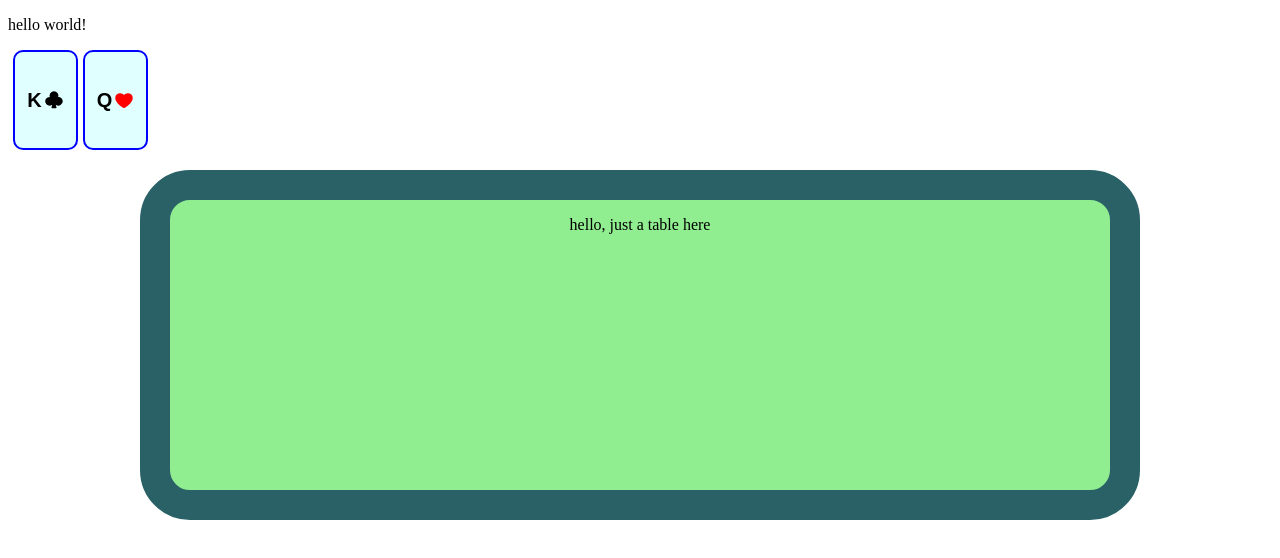
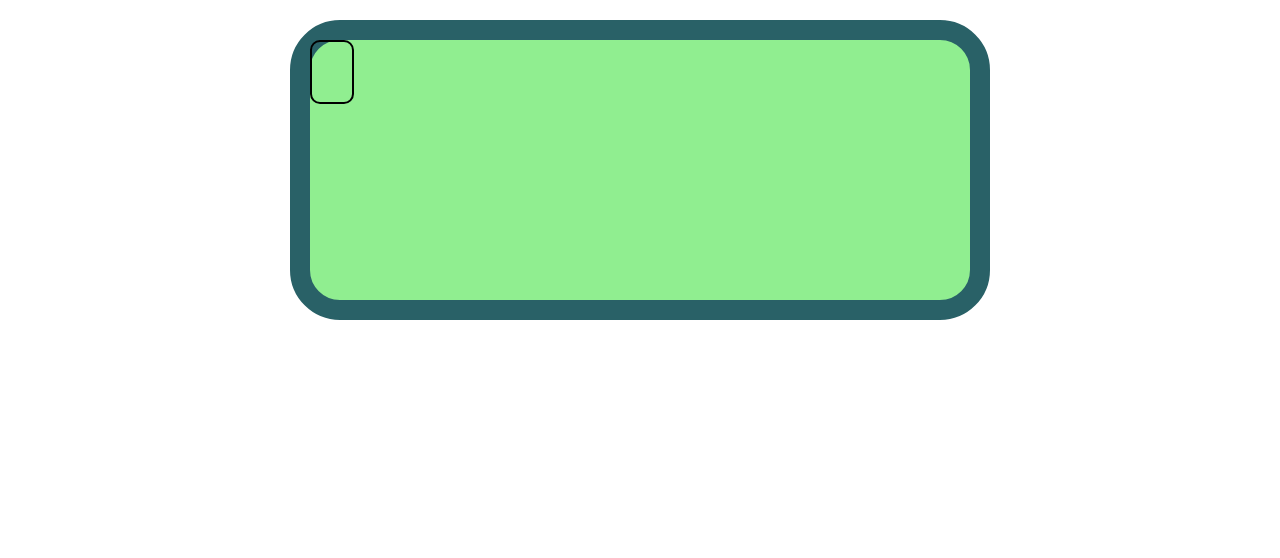
Before and after one commit to barneywhiffin/poker-goblins, a React (Vite) app: page / in a window 1280 px wide. Shown: the top 558 px of the page. Built offline with nearby package versions, Linux system fonts and the light colour scheme.

Commit message:
feat: add some styling and card slot

```diff
--- a/src/App.tsx
+++ b/src/App.tsx
@@ -1,21 +1,12 @@
 import './App.css';
-import { useState } from "react"
-import Card from "./components/card/Card";
+
 import Table from "./components/table/Table";
 
 function App() {
 
-  const [cardShown, setCardShown] = useState(true);
-
-  function toggleShown() {
-    setCardShown(prevState => !prevState);
-  }
-
   return (
     <>
-      <p>hello world!</p>
-      <Card value="K" suit="Clubs" isShown={cardShown} toggleFunction={toggleShown}/>
-      <Card value="Q" suit="Hearts" isShown={cardShown} toggleFunction={toggleShown}/>
+
       <Table />
     </>
   )
--- /dev/null
+++ b/src/components/card-slot/CardSlot.tsx
@@ -0,0 +1,9 @@
+import "./card-slot.css"
+
+export default function CardSlot({horizontal}: {horizontal: boolean}) {
+    return (
+        <>
+            <div className={horizontal ? "card-slot rotated" : "card-slot"} ></div>
+        </>
+    )
+}
--- /dev/null
+++ b/src/components/card-slot/card-slot.css
@@ -0,0 +1,11 @@
+.card-slot {
+    width: 40px;
+    height: 60px;
+    border-radius: 10px;
+    border: 2px solid black;
+}
+
+.card-slot.rotated {
+    width: 60px;
+    height: 40px;
+}
--- a/src/components/card/Card.tsx
+++ b/src/components/card/Card.tsx
@@ -1,4 +1,4 @@
-import "./style.css";
+import "./card.css";
 import type { Suit, Card } from "../../types/card";
 import { HeartIcon, DiamondIcon, SpadeIcon, ClubIcon } from "@phosphor-icons/react";
 
@@ -24,7 +24,7 @@ export default function Card(props: Card) {
     return (
         <>
             <button className="card" onClick={props.toggleFunction}>
-                {props.isShown && <h2>{props.value} </h2>}
+                {props.isShown && <h4>{props.value} </h4>}
                 {props.isShown && getSuitIcon(props.suit)}
             </button>
         </>
--- /dev/null
+++ b/src/components/card/card.css
@@ -0,0 +1,15 @@
+.card {
+    width: 40px;
+    height: 60px;
+    border-radius: 10px;
+    border: 2px solid blue;
+    background: lightcyan;
+    display: inline-flex;
+    justify-content: center;
+    align-items: center;
+    /* gap: 2px */
+}
+
+/* TODO: add an alternate styling with height and width flipped, */
+/* triggered when prop cardRotated is true or smt */
+/* stored in state i guess..... or not just dependent on table position*/
--- a/src/components/card/style.css
+++ /dev/null
@@ -1,12 +0,0 @@
-.card {
-    width: 65px;
-    height: 100px;
-    margin-left: 5px;
-    border-radius: 10px;
-    border: 2px solid blue;
-    background: lightcyan;
-    display: inline-flex;
-    justify-content: center;
-    align-items: center;
-    gap: 2px
-}
--- a/src/components/table/Table.tsx
+++ b/src/components/table/Table.tsx
@@ -1,10 +1,21 @@
-import "./style.css";
+import { useState } from "react"
+import "./table.css";
+import Card from "../card/Card";
+import CardSlot from "../card-slot/CardSlot";
 
 export default function Table() {
+
+    const [cardShown, setCardShown] = useState(true);
+
+    function toggleShown() {
+        setCardShown(prevState => !prevState);
+    }
     return (
         <>
             <div className="table">
-                <p>hello, just a table here</p>
+                {/* <Card value="K" suit="Clubs" isShown={cardShown} toggleFunction={toggleShown}/>
+                <Card value="Q" suit="Hearts" isShown={cardShown} toggleFunction={toggleShown}/> */}
+                <CardSlot horizontal={false}/>
             </div>
         </>
     )
--- a/src/components/table/style.css
+++ b/src/components/table/table.css
@@ -1,9 +1,9 @@
 .table {
     margin: 20px auto 0 auto;
-    max-width: 1000px;
-    height: 350px;
+    width: 700px;
+    height: 300px;
     border-radius: 50px;
-    border: 30px solid rgb(41, 97, 103);
+    border: 20px solid rgb(41, 97, 103);
     background: lightgreen;
     box-sizing: border-box;
     text-align: center;
```
